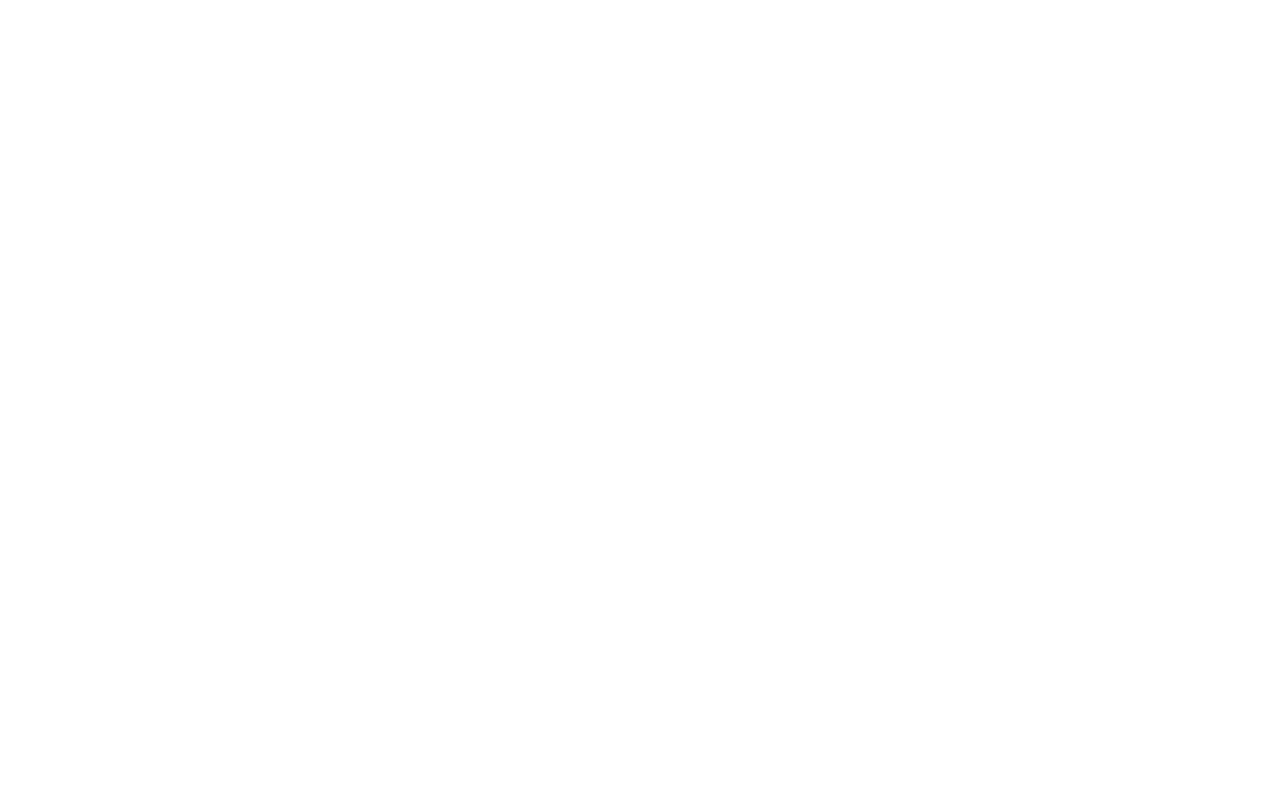
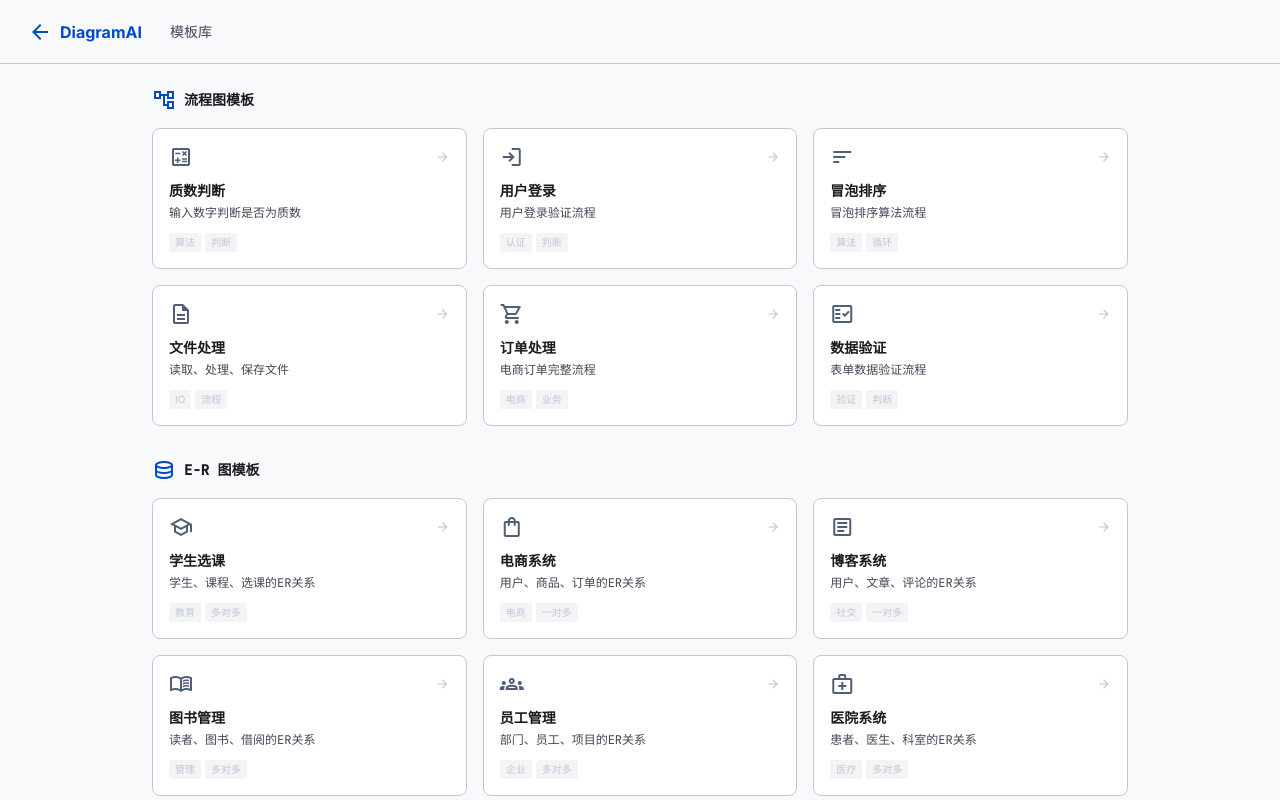
Before and after one commit to koixlw/DiagramAl, a Vue app in the folder frontend/: page /templates in a window 1280 px wide. Before the commit this address had no page. Built offline with nearby package versions, Linux system fonts and the light colour scheme.

Commit message:
feat: 模板库，6个流程图+6个ER图模板，一键加载

```diff
--- a/frontend/src/router/index.js
+++ b/frontend/src/router/index.js
@@ -27,6 +27,11 @@ const routes = [
     name: 'docs',
     component: () => import('../views/Docs.vue'),
   },
+  {
+    path: '/templates',
+    name: 'templates',
+    component: () => import('../views/Templates.vue'),
+  },
 ]
 
 const router = createRouter({
--- a/frontend/src/views/ERDiagram.vue
+++ b/frontend/src/views/ERDiagram.vue
@@ -1,5 +1,5 @@
 <script setup>
-import { ref, watch } from 'vue'
+import { ref, watch, onMounted } from 'vue'
 import { useRouter } from 'vue-router'
 import * as d3 from 'd3'
 
@@ -31,13 +31,13 @@ const colors = ref(JSON.parse(JSON.stringify(defaultColors)))
 
 // 加载保存的颜色
 try {
-  const savedColors = localStorage.getItem('er-colors')
+  const savedColors = localStorage.getItem('er-colors-v2')
   if (savedColors) colors.value = JSON.parse(savedColors)
 } catch(e) {}
 
 // 颜色变化时自动重新渲染
 watch(colors, () => {
-  localStorage.setItem('er-colors', JSON.stringify(colors.value))
+  localStorage.setItem('er-colors-v2', JSON.stringify(colors.value))
   if (currentDiagramData && hasDiagram.value) {
     renderERDiagram(currentDiagramData)
   }
@@ -64,6 +64,14 @@ try {
   const saved = localStorage.getItem('er-history')
   if (saved) history.value = JSON.parse(saved)
 } catch(e) {}
+
+// 接收模板数据
+onMounted(() => {
+  window.addEventListener('load-template', (e) => {
+    inputText.value = e.detail
+    inputMode.value = 'text'
+  })
+})
 
 function saveHistory(input, mode, diagramData) {
   const item = {
--- a/frontend/src/views/Flowchart.vue
+++ b/frontend/src/views/Flowchart.vue
@@ -1,5 +1,5 @@
 <script setup>
-import { ref, computed, watch, onActivated } from 'vue'
+import { ref, computed, watch, onActivated, onMounted } from 'vue'
 import { useRouter } from 'vue-router'
 import ELK from 'elkjs/lib/elk.bundled.js'
 
@@ -88,6 +88,14 @@ onActivated(() => {
     const el = document.getElementById('flowchart-canvas')
     if (el) el.innerHTML = svgContent.value
   }
+})
+
+// 接收模板数据
+onMounted(() => {
+  window.addEventListener('load-template', (e) => {
+    inputText.value = e.detail
+    inputMode.value = 'text'
+  })
 })
 
 function parseToCode(data) {
--- /dev/null
+++ b/frontend/src/views/Templates.vue
@@ -0,0 +1,96 @@
+<template>
+  <div class="bg-background text-on-background font-body-md h-screen flex flex-col overflow-hidden">
+    <header class="bg-surface border-b border-outline-variant flex items-center w-full px-gutter h-16 shrink-0">
+      <button @click="router.push('/')" class="flex items-center gap-2 text-primary hover:bg-surface-container-low rounded-lg px-3 py-1.5 transition-colors">
+        <span class="material-symbols-outlined">arrow_back</span>
+        <span class="font-headline-md font-bold">DiagramAI</span>
+      </button>
+      <span class="font-label-mono text-label-mono text-on-surface-variant ml-4">模板库</span>
+    </header>
+
+    <div class="flex-1 overflow-auto">
+      <div class="max-w-5xl mx-auto p-6">
+        <!-- 流程图模板 -->
+        <section class="mb-8">
+          <h2 class="font-label-mono text-label-mono font-bold text-on-surface mb-4 flex items-center gap-2">
+            <span class="material-symbols-outlined text-primary">account_tree</span>
+            流程图模板
+          </h2>
+          <div class="grid grid-cols-1 md:grid-cols-2 lg:grid-cols-3 gap-4">
+            <div v-for="t in flowchartTemplates" :key="t.name" @click="useTemplate(t, 'flowchart')" class="bg-surface-container-lowest border border-outline-variant rounded-xl p-4 cursor-pointer hover:border-primary hover:shadow-lg transition-all group">
+              <div class="flex items-center justify-between mb-3">
+                <span class="material-symbols-outlined text-secondary group-hover:text-primary transition-colors">{{ t.icon }}</span>
+                <span class="material-symbols-outlined text-outline-variant group-hover:text-primary text-sm">arrow_forward</span>
+              </div>
+              <h3 class="font-label-mono text-label-mono font-bold text-on-surface mb-1">{{ t.name }}</h3>
+              <p class="font-code-sm text-code-sm text-on-surface-variant text-xs">{{ t.desc }}</p>
+              <div class="mt-3 flex gap-1">
+                <span v-for="tag in t.tags" :key="tag" class="text-[10px] px-1.5 py-0.5 rounded bg-surface-container-low text-outline-variant">{{ tag }}</span>
+              </div>
+            </div>
+          </div>
+        </section>
+
+        <!-- E-R 图模板 -->
+        <section>
+          <h2 class="font-label-mono text-label-mono font-bold text-on-surface mb-4 flex items-center gap-2">
+            <span class="material-symbols-outlined text-primary">database</span>
+            E-R 图模板
+          </h2>
+          <div class="grid grid-cols-1 md:grid-cols-2 lg:grid-cols-3 gap-4">
+            <div v-for="t in erTemplates" :key="t.name" @click="useTemplate(t, 'er')" class="bg-surface-container-lowest border border-outline-variant rounded-xl p-4 cursor-pointer hover:border-primary hover:shadow-lg transition-all group">
+              <div class="flex items-center justify-between mb-3">
+                <span class="material-symbols-outlined text-secondary group-hover:text-primary transition-colors">{{ t.icon }}</span>
+                <span class="material-symbols-outlined text-outline-variant group-hover:text-primary text-sm">arrow_forward</span>
+              </div>
+              <h3 class="font-label-mono text-label-mono font-bold text-on-surface mb-1">{{ t.name }}</h3>
+              <p class="font-code-sm text-code-sm text-on-surface-variant text-xs">{{ t.desc }}</p>
+              <div class="mt-3 flex gap-1">
+                <span v-for="tag in t.tags" :key="tag" class="text-[10px] px-1.5 py-0.5 rounded bg-surface-container-low text-outline-variant">{{ tag }}</span>
+              </div>
+            </div>
+          </div>
+        </section>
+      </div>
+    </div>
+  </div>
+</template>
+
+<script setup>
+import { useRouter } from 'vue-router'
+const router = useRouter()
+
+const flowchartTemplates = [
+  { name: '质数判断', desc: '输入数字判断是否为质数', icon: 'calculate', tags: ['算法', '判断'], input: '判断一个数是否为质数：输入一个大于1的整数n，设置i=2，判断i是否小于等于根号n，如果n能被i整除则不是质数结束，否则i加1继续循环，如果循环结束都没找到因子则n是质数' },
+  { name: '用户登录', desc: '用户登录验证流程', icon: 'login', tags: ['认证', '判断'], input: '用户登录流程：输入用户名和密码，验证格式是否正确，如果格式错误则提示重新输入，如果格式正确则查询数据库验证密码，密码正确则登录成功进入主页，密码错误则提示密码错误' },
+  { name: '冒泡排序', desc: '冒泡排序算法流程', icon: 'sort', tags: ['算法', '循环'], input: '冒泡排序算法：输入一个数组，设置n为数组长度，从i=0到n-1循环，从j=0到n-i-1循环，比较相邻元素如果前一个大于后一个则交换，完成一轮后最大的元素移到最后，重复直到所有元素有序' },
+  { name: '文件处理', desc: '读取、处理、保存文件', icon: 'description', tags: ['IO', '流程'], input: '文件处理流程：打开文件，检查文件是否存在，如果不存在则创建新文件，如果存在则读取内容，处理数据，保存结果，关闭文件，输出处理完成' },
+  { name: '订单处理', desc: '电商订单完整流程', icon: 'shopping_cart', tags: ['电商', '业务'], input: '订单处理流程：用户提交订单，验证库存是否充足，如果库存不足则提示缺货结束，如果库存充足则扣减库存，生成订单号，调用支付接口，支付成功则更新订单状态为已支付，通知仓库发货，支付失败则取消订单恢复库存' },
+  { name: '数据验证', desc: '表单数据验证流程', icon: 'fact_check', tags: ['验证', '判断'], input: '表单数据验证：接收用户输入，检查必填字段是否为空，如果为空则提示请填写，如果不为空则检查邮箱格式，格式错误则提示重新输入，格式正确则检查密码强度，强度不够则提示修改，所有验证通过则提交数据' },
+]
+
+const erTemplates = [
+  { name: '学生选课', desc: '学生、课程、选课的ER关系', icon: 'school', tags: ['教育', '多对多'], input: '学生选课系统：学生有学号、姓名、邮箱、入学日期；课程有课程号、名称、学分；学生和课程是多对多的选课关系，包含选课日期和成绩' },
+  { name: '电商系统', desc: '用户、商品、订单的ER关系', icon: 'shopping_bag', tags: ['电商', '一对多'], input: '电商系统：用户有用户ID、用户名、邮箱、手机号；商品有商品ID、商品名称、价格、库存数量；订单有订单ID、订单日期、总金额；用户和订单是一对多，订单和商品通过订单明细是多对多' },
+  { name: '博客系统', desc: '用户、文章、评论的ER关系', icon: 'article', tags: ['社交', '一对多'], input: '博客系统：用户有用户ID、用户名、邮箱；文章有文章ID、标题、内容、发布时间；评论有评论ID、评论内容、评论时间；用户和文章是一对多，文章和评论是一对多，用户对评论是一对多' },
+  { name: '图书管理', desc: '读者、图书、借阅的ER关系', icon: 'menu_book', tags: ['管理', '多对多'], input: '图书管理系统：读者有读者编号、姓名、手机号；图书有ISBN、书名、作者、出版社；借阅记录有记录编号、借阅日期、应还日期；读者和图书通过借阅记录是多对多关系' },
+  { name: '员工管理', desc: '部门、员工、项目的ER关系', icon: 'groups', tags: ['企业', '多对多'], input: '员工管理系统：部门有部门编号、部门名称、办公地址；员工有员工ID、姓名、职位、入职日期；项目有项目ID、项目名称、开始日期；部门和员工是一对多，员工和项目是多对多的参与关系' },
+  { name: '医院系统', desc: '患者、医生、科室的ER关系', icon: 'medical_services', tags: ['医疗', '多对多'], input: '医院管理系统：患者有患者ID、姓名、性别、出生日期；医生有医生ID、姓名、职称、所属科室；科室有科室编号、科室名称；挂号记录有挂号ID、挂号日期；患者和医生通过挂号是多对多关系' },
+]
+
+function useTemplate(template, type) {
+  if (type === 'flowchart') {
+    router.push('/flowchart')
+    setTimeout(() => {
+      const event = new CustomEvent('load-template', { detail: template.input })
+      window.dispatchEvent(event)
+    }, 300)
+  } else {
+    router.push('/er')
+    setTimeout(() => {
+      const event = new CustomEvent('load-template', { detail: template.input })
+      window.dispatchEvent(event)
+    }, 300)
+  }
+}
+</script>
--- a/frontend/src/views/Workspace.vue
+++ b/frontend/src/views/Workspace.vue
@@ -25,6 +25,10 @@
         </router-link>
       </div>
       <div class="mt-auto border-t border-outline-variant pt-4 flex flex-col gap-2">
+        <router-link to="/templates" class="text-on-surface-variant hover:bg-surface-variant rounded-lg flex items-center gap-3 px-4 py-3 transition-all">
+          <span class="material-symbols-outlined">template</span>
+          <span class="font-label-mono text-label-mono">模板库</span>
+        </router-link>
         <router-link to="/settings" class="text-on-surface-variant hover:bg-surface-variant rounded-lg flex items-center gap-3 px-4 py-3 transition-all">
           <span class="material-symbols-outlined">settings</span>
           <span class="font-label-mono text-label-mono">设置</span>
```
